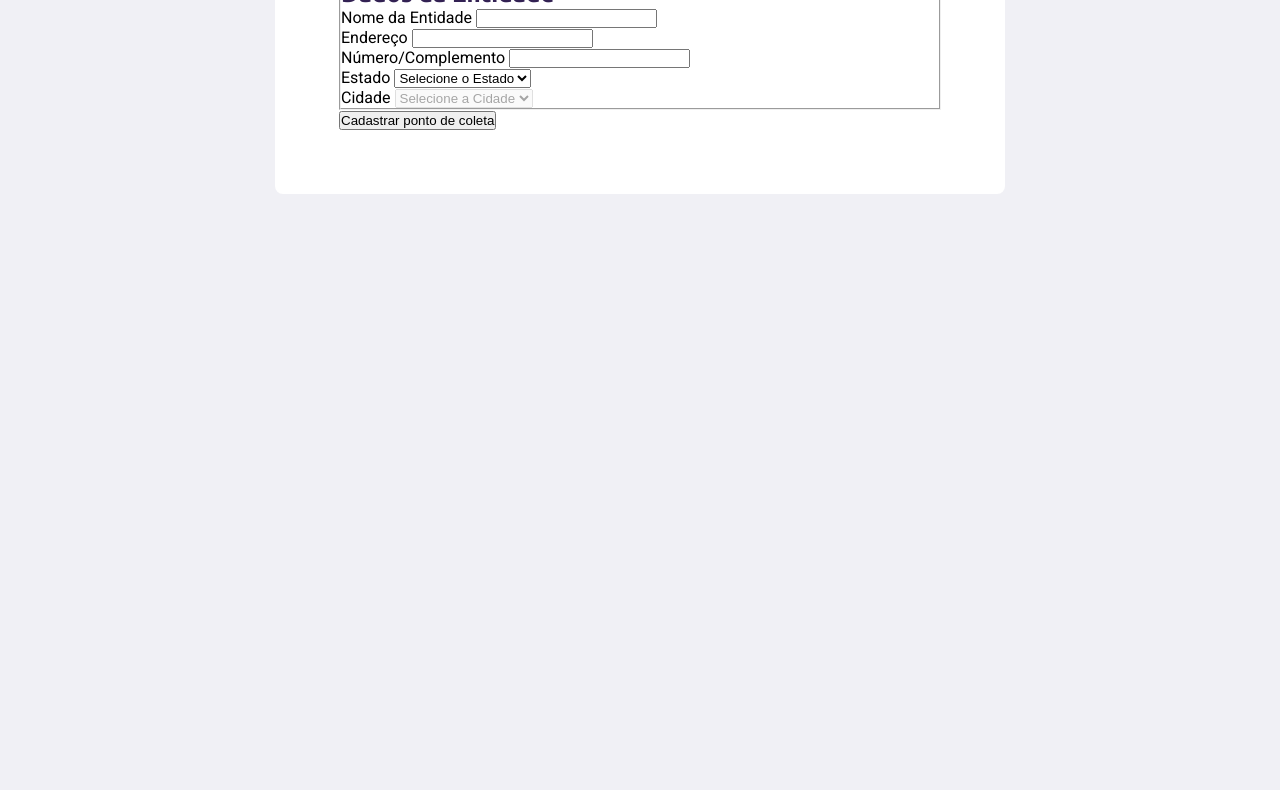
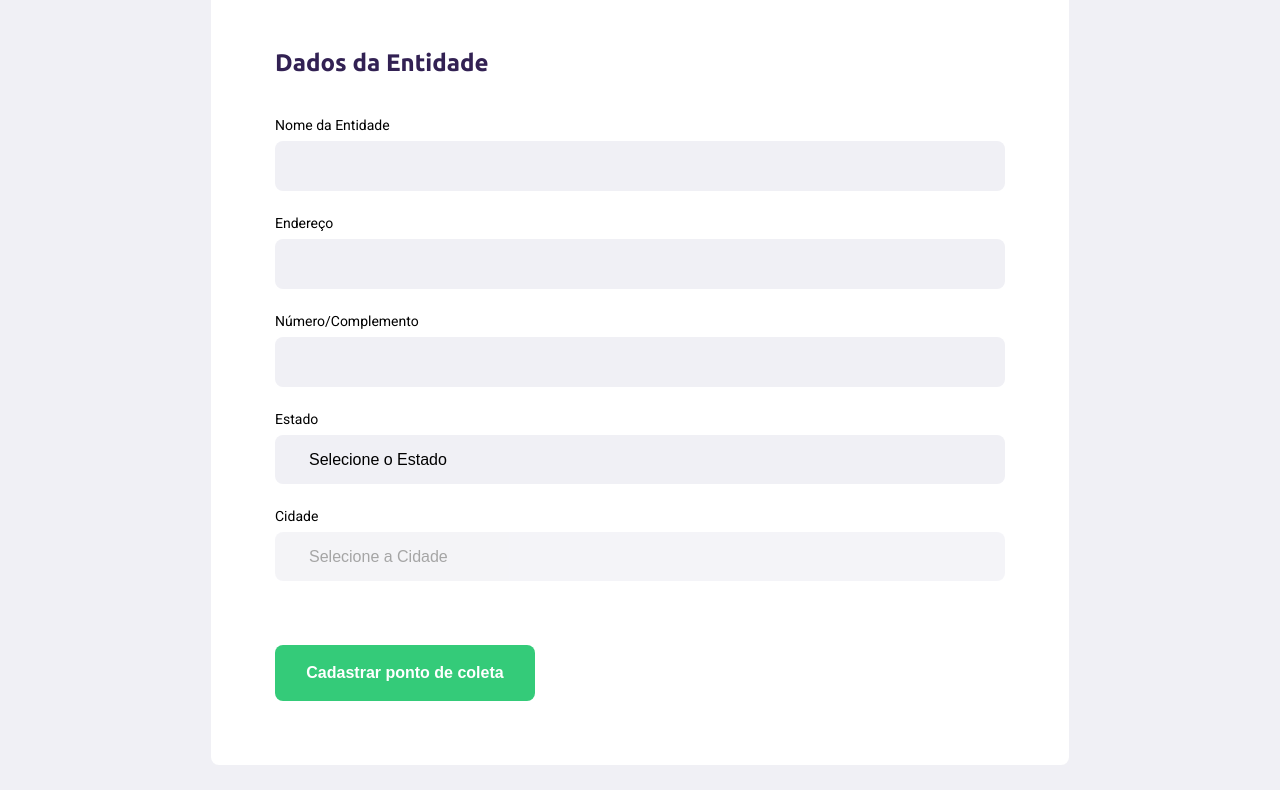
Before and after one commit to WGabrielM/Ecoleta, a plain HTML site: page create-point.html in a window 1280 px wide. Shown: the part 273-1063 px from the top of the page. Before the commit the page ends 800 px from the top, so only its background shows below. Drawn offline with Linux system fonts and the light colour scheme; files that its build step writes are made by us from their sources.

Commit message:
Styling form

```diff
--- a/create-point.css
+++ b/create-point.css
@@ -29,6 +29,8 @@
     height: 24px;
 }
 
+/*Form */
+
 form {
     background-color: white;
     margin: 80px auto;
@@ -39,5 +41,83 @@ form {
     border-radius: 8px;
 
     max-width: 730px;
-    box-sizing: border-box;
 }
+
+form h1 {
+    font-size: 36px;
+}
+
+form fieldset {
+    margin-top: 64px;
+
+    border: 0;
+}
+
+form legend {
+    margin-bottom: 40px;
+}
+
+form legend h2 {
+    font-size: 24px;
+}
+
+form .field {
+    flex: 1;
+    display: flex;
+    flex-direction: column;
+
+    margin-bottom: 24px;
+}
+
+form .field-group {
+    display: flex;
+}
+
+form input,
+form select {
+    background-color: #f0f0f5;
+    border: 0;
+    padding: 16px 34px;
+    font-size: 16px;
+
+    border-radius: 8px;
+
+    /*outline: none;*/
+}
+
+form select {
+    -webkit-appearance: none;
+    -moz-appearance: none;
+    appearance: none;
+}
+
+form label {
+    font-size: 14px;
+    margin-bottom: 8px;
+}
+
+form .field-group .field + .field {
+    margin-left: 24px;
+}
+
+form button {
+    width: 260px;
+    height: 56px;
+
+    background-color: var(--primary-color);
+    border-radius: 8px;
+
+    color: white;
+    font-weight: bold;
+    font-size: 16px;
+
+    border: 0;
+
+    margin-top: 40px;
+
+    transition: backgrounnd-color 400ms;
+}
+
+form button:hover {
+    background-color: #2fb86e;
+}
```
